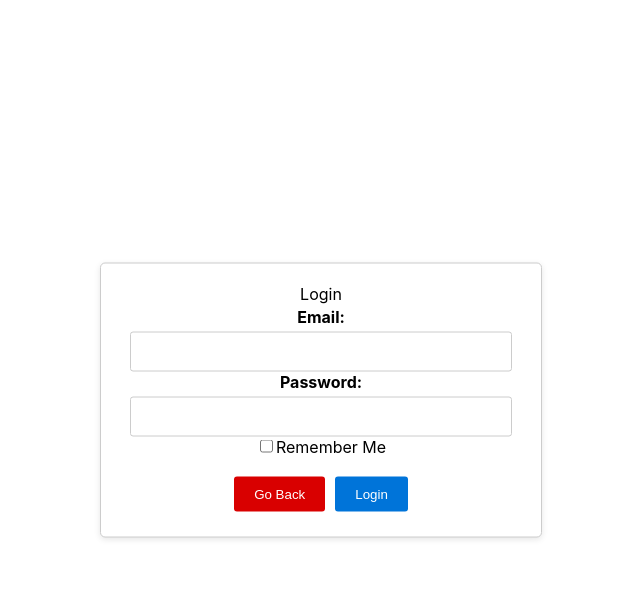
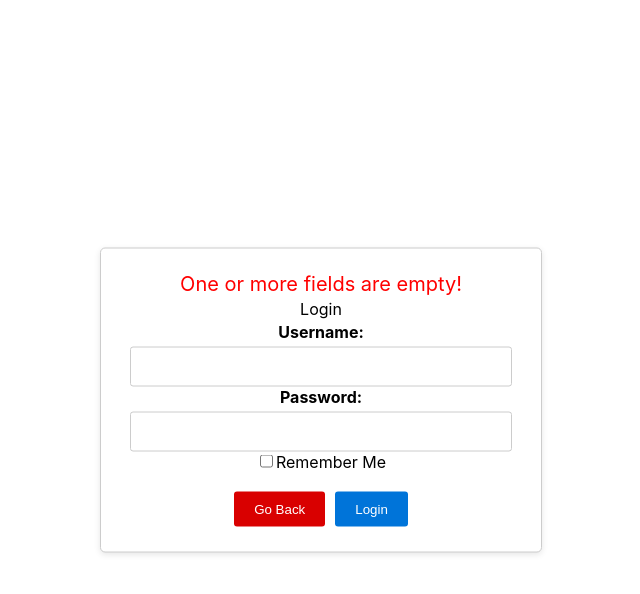
Before and after one commit to Shanyik/TechTreasure, a React (Create React App) app in the folder tt-frontend/: page /login in a window 1280 px wide. Both pictures are taken after a click on the button "Login". Shown: the top 594 px of the page, without its empty margins (319-959 px from the left). Built offline with nearby package versions, Linux system fonts and the light colour scheme; no server answers.

Commit message:
feat: added basic empty field check for login form and modified login method

```diff
--- a/tt-frontend/src/Components/Auth/Login.js
+++ b/tt-frontend/src/Components/Auth/Login.js
@@ -12,8 +12,16 @@ const loginFetch = (data, loginurl) => {
     })
   };
 
+  const Popup = (message) => {
+    return (
+        <div className="form-error">
+          <div>{message.message}</div>
+        </div>
+    );
+  };
+
 const Login = () => {
-  const [email, setEmail] = useState("");
+  const [username, setUsername] = useState("");
   const [password, setPassword] = useState("");
   const [rememberme, setRememberme] = useState(false);
   const [loading, setLoading] = useState(null);
@@ -21,7 +29,7 @@ const Login = () => {
   const navigate = useNavigate();
 
   const handleChange = (e, name) => {
-    if (name === "email") setEmail(e.target.value);
+    if (name === "username") setUsername(e.target.value);
     if (name === "password") setPassword(e.target.value);
     if (name === "rememberme") setRememberme(e.target.checked);
 };
@@ -32,7 +40,7 @@ const Login = () => {
 
   const loginHandler = () => {
     const data = {
-      email: email,
+      username: username,
       password: password,
     };
 
@@ -43,13 +51,15 @@ const Login = () => {
         loginurl = "/api/account/login?useSessionCookies=true";
 
     console.log(data);
-    if (data.email === null || data.password === null) {
-      setResult("noData")
+    if (data.username === "" || data.password === "") {
+      setResult("One or more fields are empty!")
     } else {
       loginFetch(data, loginurl).then((res) => {
         console.log(res.status);
         if (res.status === 200){
           window.location.href = "/getalladstest"
+        }else {
+          setResult("Wrong username / password!")
         }
 
       });
@@ -61,23 +71,22 @@ const Login = () => {
 
   return (
     <div className="container">
+      {result && <Popup  message={result} />}
       {
         loading === null ? (
           <>
             <div className="form-heading">Login</div>
             <div id="loginResult" className="form-error">
             <div id="loginResult" className="form-error">
-              {result === false ? "Wrong Email or password" :
-                result === "noData" ? "Email/Username and password required!" : ""}
             </div>
             </div>
             <div className="form-group">
-              <label className="form-label">Email:</label>
+              <label className="form-label">Username:</label>
               <input
-                type="email"
-                id="email"
-                name="email"
-                onChange={(e) => handleChange(e, "email")}
+                type="username"
+                id="eusername"
+                name="username"
+                onChange={(e) => handleChange(e, "username")}
                 className="form-input"
               />
             </div>
--- a/tt-frontend/src/Components/Auth/Registration.js
+++ b/tt-frontend/src/Components/Auth/Registration.js
@@ -92,6 +92,7 @@ const Registration = () => {
         const emailRegex = /^[^\s@]+@[^\s@]+\.[^\s@]+$/;
         const passwordRegex = /^(?=.*[a-z])(?=.*[A-Z])(?=.*\d)(?=.*[@$!%*?&])[A-Za-z\d@$!%*?&]{5,}$/;
         const phoneNumberRegex = /^\d{9}$/;
+        const postalCodeRegex = /^\d{4}$/;
 
         console.log(emailRegex.test(data.email))
         console.log(passwordRegex.test(data.password))
@@ -102,7 +103,7 @@ const Registration = () => {
           !passwordRegex.test(data.password) ||
           !phoneNumberRegex.test(data.phoneNumber)
         ) {
-          setResult('invalidData');
+          setResult('One or more fields have invalid data!');
         } else {
           console.log(data)
           registrationFetch(data).then((res) => {
```
